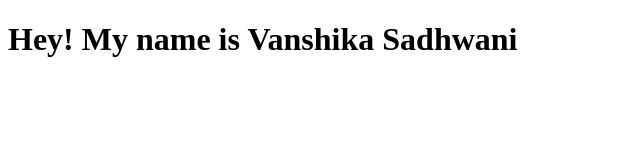
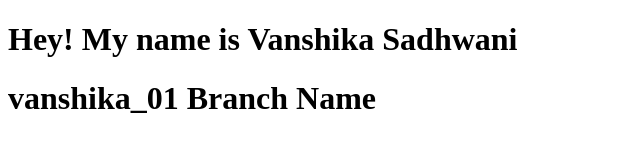
Before and after one commit to vanshika-121205/vanshika_81_Mid2025, a plain HTML site: page index.html in a window 1280 px wide. Shown: the whole page, without its empty margins (0-640 px from the left). Drawn offline with Linux system fonts and the light colour scheme.

Commit message:
second commit

```diff
--- a/index.html
+++ b/index.html
@@ -7,5 +7,6 @@
 </head>
 <body>
     <h1>Hey! My name is Vanshika Sadhwani</h1>
+    <h1>vanshika_01 Branch Name</h1>
 </body>
 </html>
```
